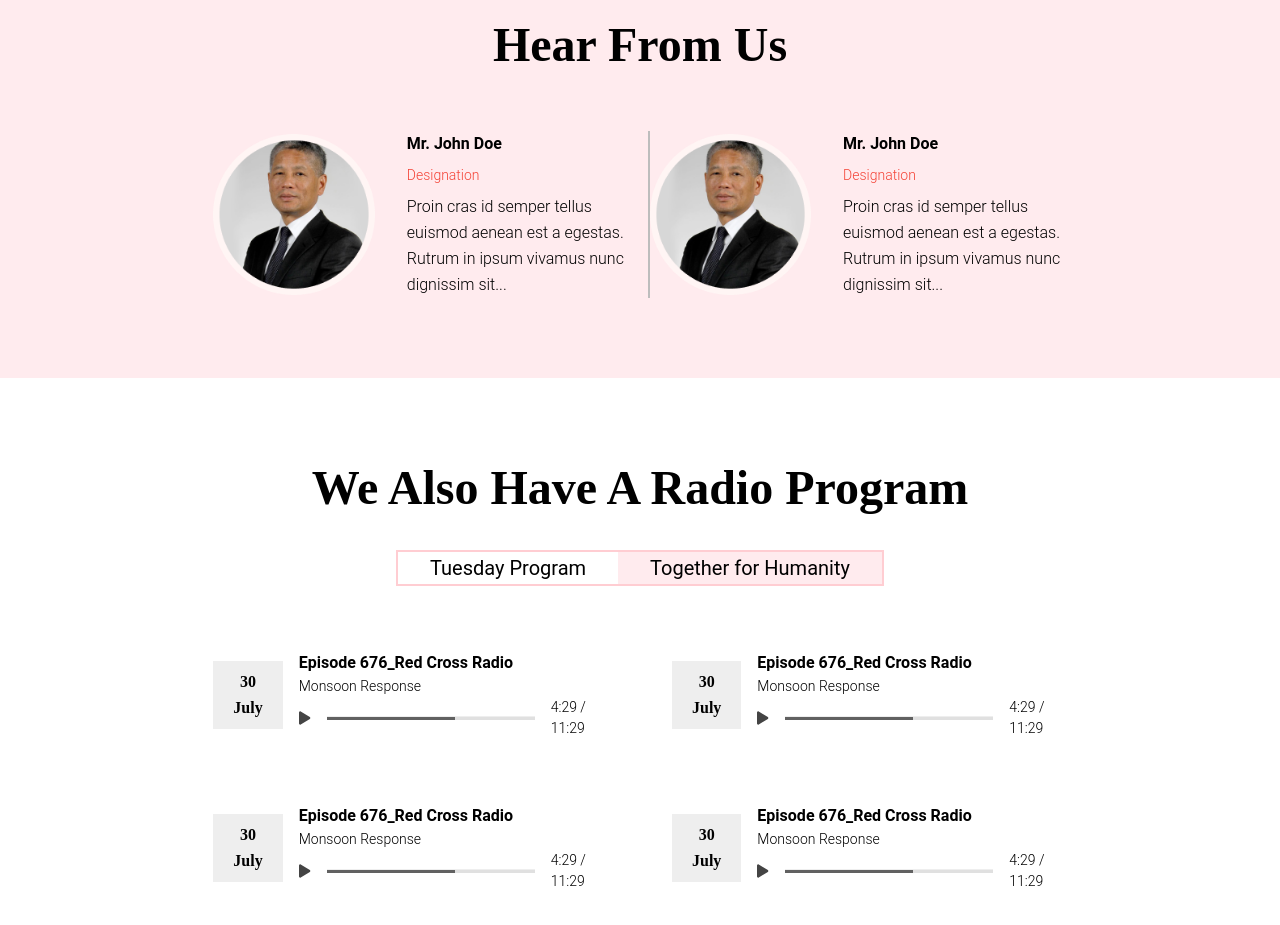
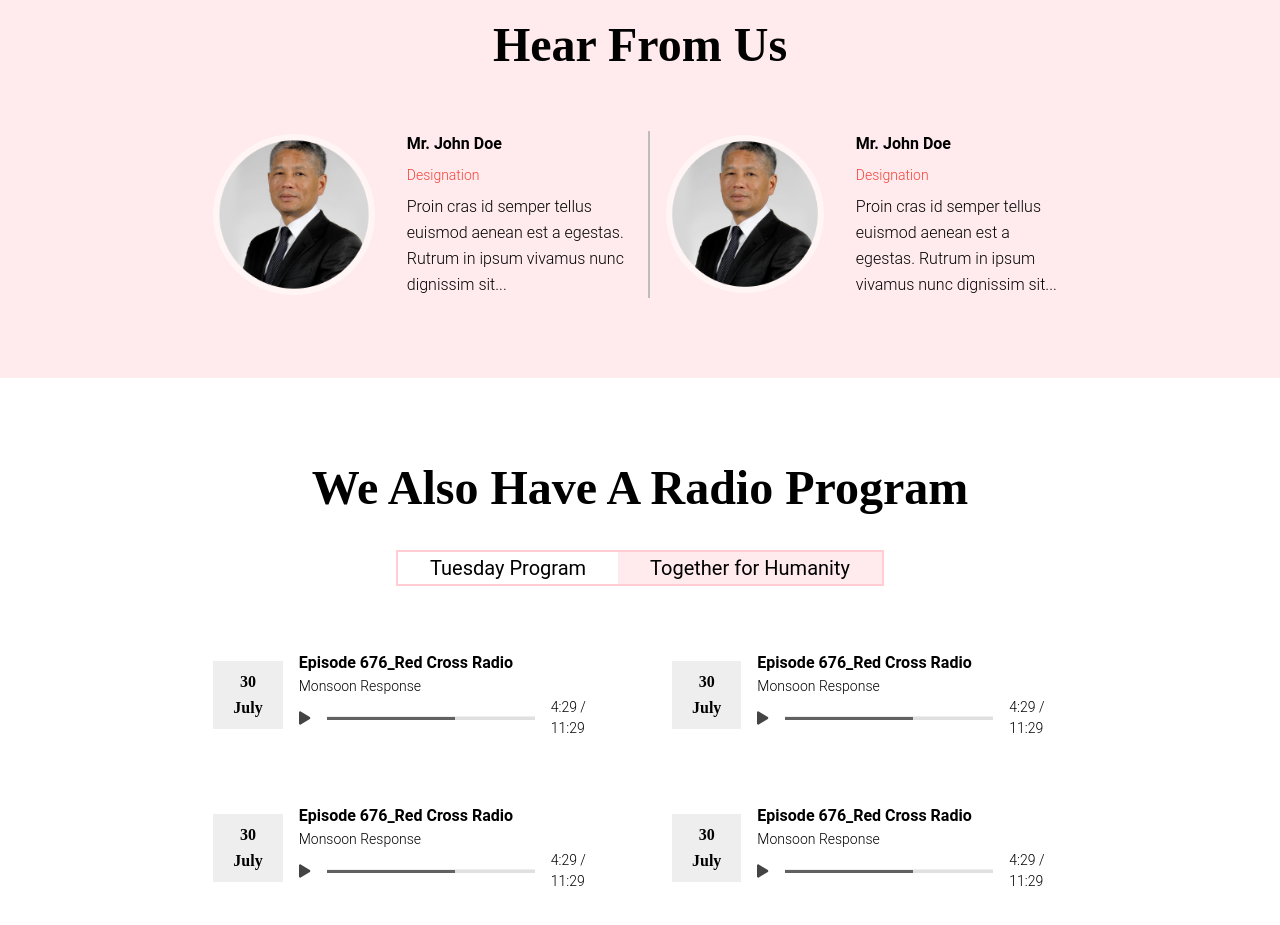
Before and after one commit to Shamshad25/red-cross-society, a React (Vite) app: page / in a window 1280 px wide. Shown: the part 4060-4985 px from the top of the page. Built offline with nearby package versions, Linux system fonts and the light colour scheme.

Commit message:
small update

```diff
--- a/src/components/Details.jsx
+++ b/src/components/Details.jsx
@@ -28,7 +28,7 @@ const Details = () => {
             </Typography>
           </div>
         </div>
-        <div className="flex flex-row gap-8 items-center pl-4 sm:pl-0">
+        <div className="flex flex-row gap-8 items-center pl-0 sm:pl-4">
           <div>
             <img src={dp} alt="image" />
           </div>
```
